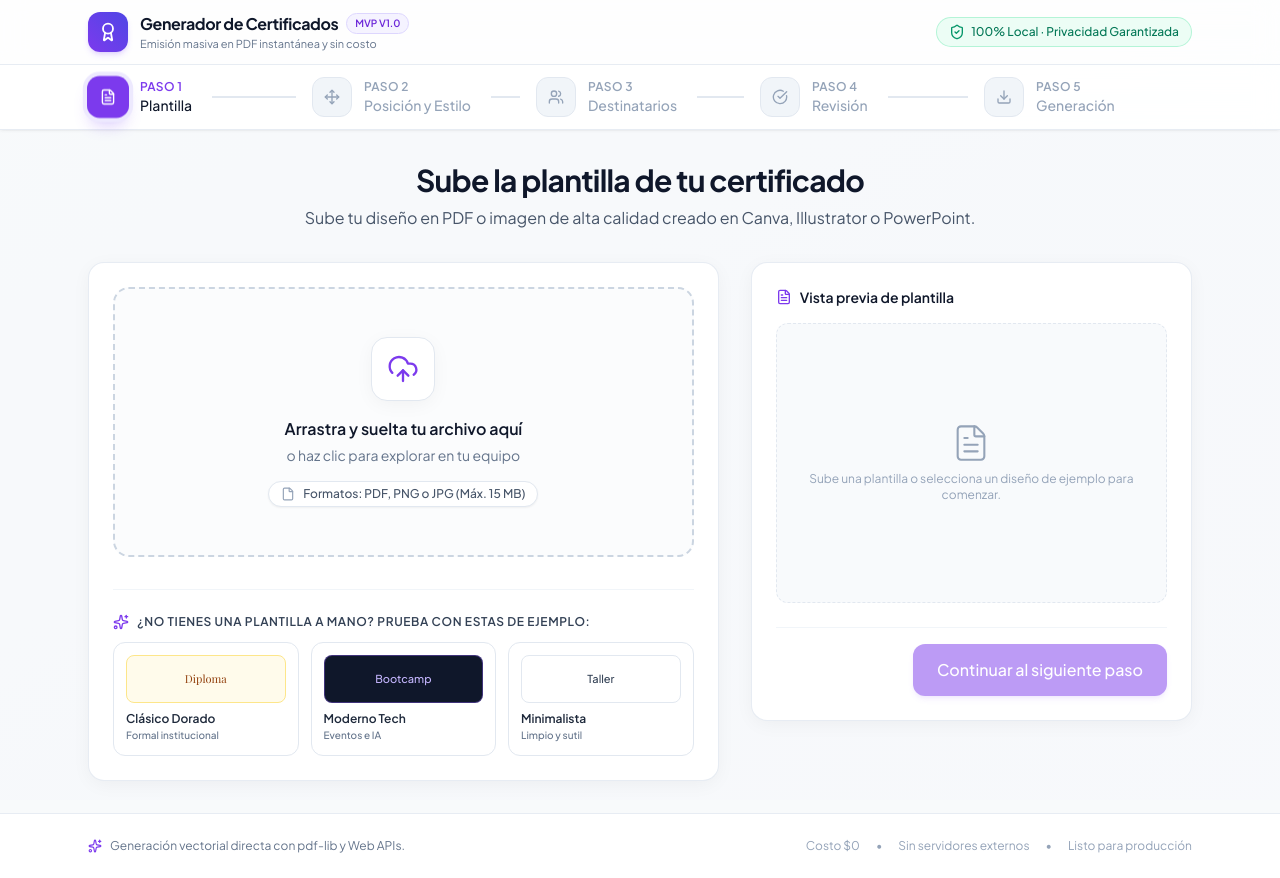
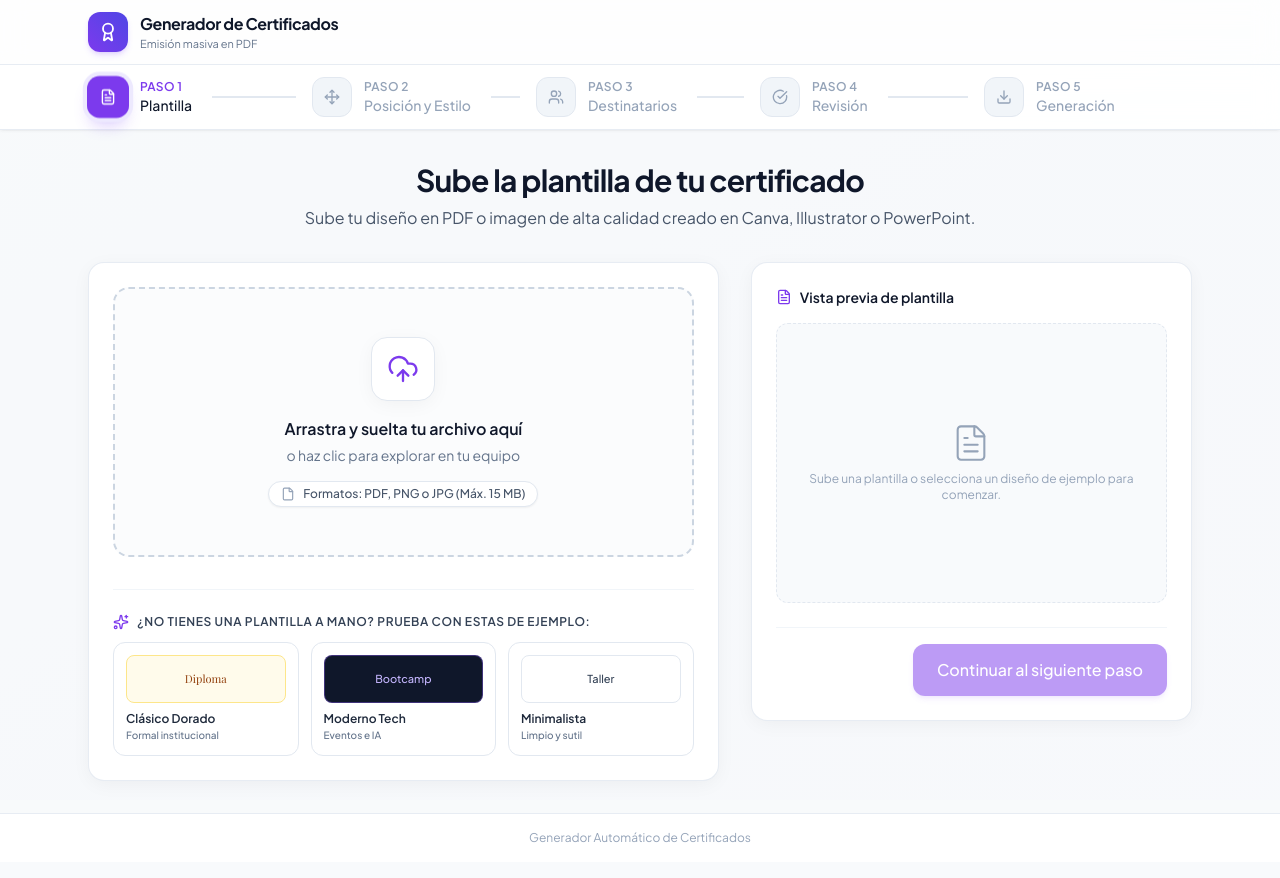
Before and after one commit to jeannrf/generador-certificados, a React (Vite) app: page / in a window 1280 px wide. Built offline with nearby package versions, Linux system fonts and the light colour scheme; a web font is replaced by a local one.

Commit message:
refactor: simplify UI and remove unnecessary badges

```diff
--- a/src/App.tsx
+++ b/src/App.tsx
@@ -1,6 +1,6 @@
 import React from 'react';
 import { Wizard } from './features/wizard/Wizard';
-import { Award, ShieldCheck, Sparkles } from 'lucide-react';
+import { Award } from 'lucide-react';
 
 export const App: React.FC = () => {
   return (
@@ -13,24 +13,12 @@ export const App: React.FC = () => {
               <Award className="w-5 h-5 stroke-[2.2]" />
             </div>
             <div>
-              <div className="flex items-center gap-2">
-                <span className="font-bold text-base text-slate-900 tracking-tight">
-                  Generador de Certificados
-                </span>
-                <span className="text-[10px] font-semibold uppercase bg-brand-50 text-brand-700 px-2 py-0.5 rounded-full border border-brand-200">
-                  MVP v1.0
-                </span>
-              </div>
+              <span className="font-bold text-base text-slate-900 tracking-tight block">
+                Generador de Certificados
+              </span>
               <p className="text-[11px] text-slate-500 hidden sm:block">
-                Emisión masiva en PDF instantánea y sin costo
+                Emisión masiva en PDF
               </p>
-            </div>
-          </div>
-
-          <div className="flex items-center gap-3">
-            <div className="hidden sm:flex items-center gap-1.5 text-xs text-emerald-700 bg-emerald-50 px-3 py-1.5 rounded-full border border-emerald-200/80 font-medium">
-              <ShieldCheck className="w-4 h-4 text-emerald-600" />
-              <span>100% Local · Privacidad Garantizada</span>
             </div>
           </div>
         </div>
@@ -42,19 +30,9 @@ export const App: React.FC = () => {
       </div>
 
       {/* Minimal Footer */}
-      <footer className="bg-white border-t border-slate-200/80 py-6 mt-auto text-xs text-slate-500">
-        <div className="max-w-6xl mx-auto px-4 sm:px-6 flex flex-col sm:flex-row items-center justify-between gap-3">
-          <div className="flex items-center gap-2">
-            <Sparkles className="w-3.5 h-3.5 text-brand-600" />
-            <span>Generación vectorial directa con pdf-lib y Web APIs.</span>
-          </div>
-          <div className="flex items-center gap-4 text-slate-400">
-            <span>Costo $0</span>
-            <span>•</span>
-            <span>Sin servidores externos</span>
-            <span>•</span>
-            <span>Listo para producción</span>
-          </div>
+      <footer className="bg-white border-t border-slate-200/80 py-4 mt-auto text-xs text-slate-400">
+        <div className="max-w-6xl mx-auto px-4 sm:px-6 flex items-center justify-center">
+          <span>Generador Automático de Certificados</span>
         </div>
       </footer>
     </div>
--- a/src/features/generation/GenerationStep.tsx
+++ b/src/features/generation/GenerationStep.tsx
@@ -132,10 +132,10 @@ export const GenerationStep: React.FC<GenerationStepProps> = ({
     <div className="space-y-6 animate-fadeIn max-w-4xl mx-auto">
       <div className="text-center max-w-2xl mx-auto">
         <h2 className="text-2xl sm:text-3xl font-bold tracking-tight text-slate-900">
-          Generador de Certificados en Lote
+          Generar Certificados
         </h2>
         <p className="text-sm text-slate-600 mt-1">
-          Todos los PDFs se generan a alta calidad vectorial directamente en tu navegador.
+          Se crearán los certificados en formato PDF listos para descargar en un archivo ZIP.
         </p>
       </div>
 
@@ -149,11 +149,8 @@ export const GenerationStep: React.FC<GenerationStepProps> = ({
 
             <div className="space-y-2 max-w-md mx-auto">
               <h3 className="text-lg font-bold text-slate-900">
-                Todo listo para emitir {validRecipients.length} certificados
+                Todo listo para generar {validRecipients.length} certificados
               </h3>
-              <p className="text-xs text-slate-500">
-                El proceso tomará solo unos segundos. No se consumen datos de servidor ni se comparten datos privados.
-              </p>
             </div>
 
             <div className="flex items-center justify-center gap-3">
@@ -179,7 +176,7 @@ export const GenerationStep: React.FC<GenerationStepProps> = ({
             <div className="space-y-2">
               <div className="inline-flex items-center gap-2 px-3 py-1 bg-brand-50 border border-brand-200 rounded-full text-xs font-semibold text-brand-700 animate-pulse">
                 <Sparkles className="w-3.5 h-3.5" />
-                {progress.status === 'zipping' ? 'Empaquetando archivo ZIP...' : 'Generando PDFs en tiempo real...'}
+                {progress.status === 'zipping' ? 'Empaquetando archivo ZIP...' : 'Generando certificados...'}
               </div>
               <h3 className="text-lg font-bold text-slate-900">
                 {progress.status === 'zipping'
@@ -191,7 +188,6 @@ export const GenerationStep: React.FC<GenerationStepProps> = ({
             <ProgressBar
               progress={percentage}
               label={`Certificado ${progress.current} de ${progress.total}`}
-              sublabel="Generado localmente en tu equipo"
             />
 
             <div>
@@ -214,7 +210,7 @@ export const GenerationStep: React.FC<GenerationStepProps> = ({
                 ¡{progress.generatedCount} Certificados generados con éxito!
               </h3>
               <p className="text-xs text-slate-500">
-                Tu paquete ZIP está listo para ser guardado y descomprimido en tu equipo.
+                Tu paquete ZIP está listo para ser descargado.
               </p>
             </div>
 
@@ -228,13 +224,10 @@ export const GenerationStep: React.FC<GenerationStepProps> = ({
                     Certificados_{Date.now()}.zip
                   </span>
                   <span className="text-[11px] text-slate-500">
-                    {progress.generatedCount} archivos PDF vectoriales
+                    {progress.generatedCount} archivos PDF
                   </span>
                 </div>
               </div>
-              <span className="text-xs font-bold text-emerald-600 bg-emerald-50 px-2.5 py-1 rounded-full border border-emerald-200">
-                Listo
-              </span>
             </div>
 
             <div className="flex flex-col sm:flex-row items-center justify-center gap-3 pt-2">
--- a/src/features/template/TemplateStep.tsx
+++ b/src/features/template/TemplateStep.tsx
@@ -4,7 +4,7 @@ import { Card } from '../../ui/Card';
 import { Button } from '../../ui/Button';
 import { Dropzone } from '../../ui/Dropzone';
 import { createDemoCertificateCanvas } from '../../shared/demoData';
-import { Sparkles, FileText, CheckCircle2 } from 'lucide-react';
+import { Sparkles, FileText } from 'lucide-react';
 
 interface TemplateStepProps {
   template: TemplateData | null;
@@ -168,11 +168,6 @@ export const TemplateStep: React.FC<TemplateStepProps> = ({
                   <FileText className="w-4 h-4 text-brand-600" />
                   Vista previa de plantilla
                 </h3>
-                {template && (
-                  <span className="text-xs bg-emerald-50 text-emerald-700 font-medium px-2 py-0.5 rounded-full border border-emerald-200 flex items-center gap-1">
-                    <CheckCircle2 className="w-3 h-3" /> Lista
-                  </span>
-                )}
               </div>
 
               {template ? (
```
